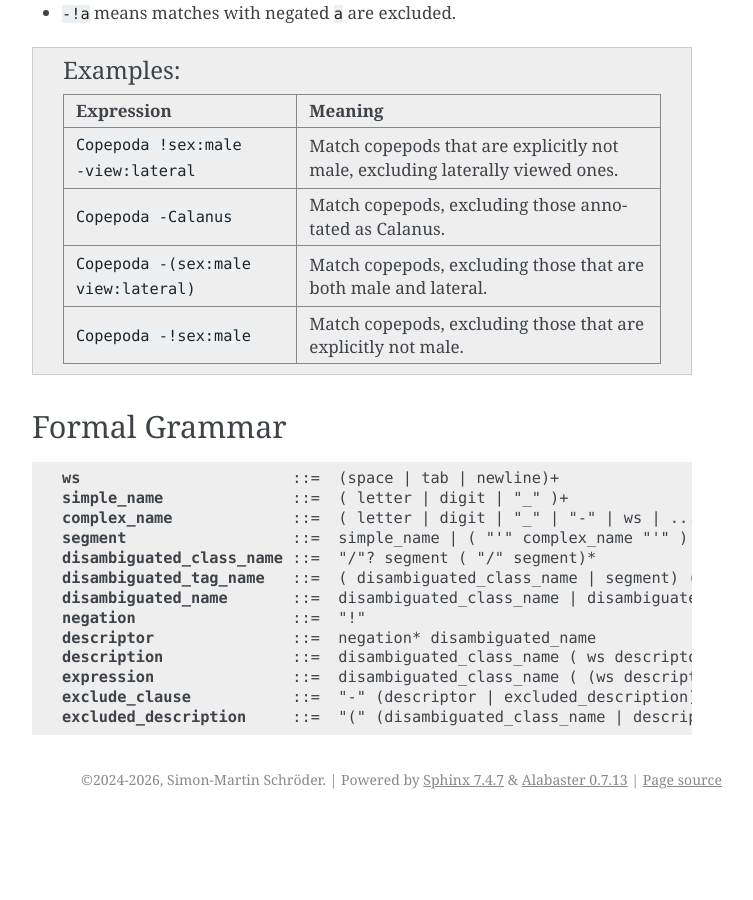
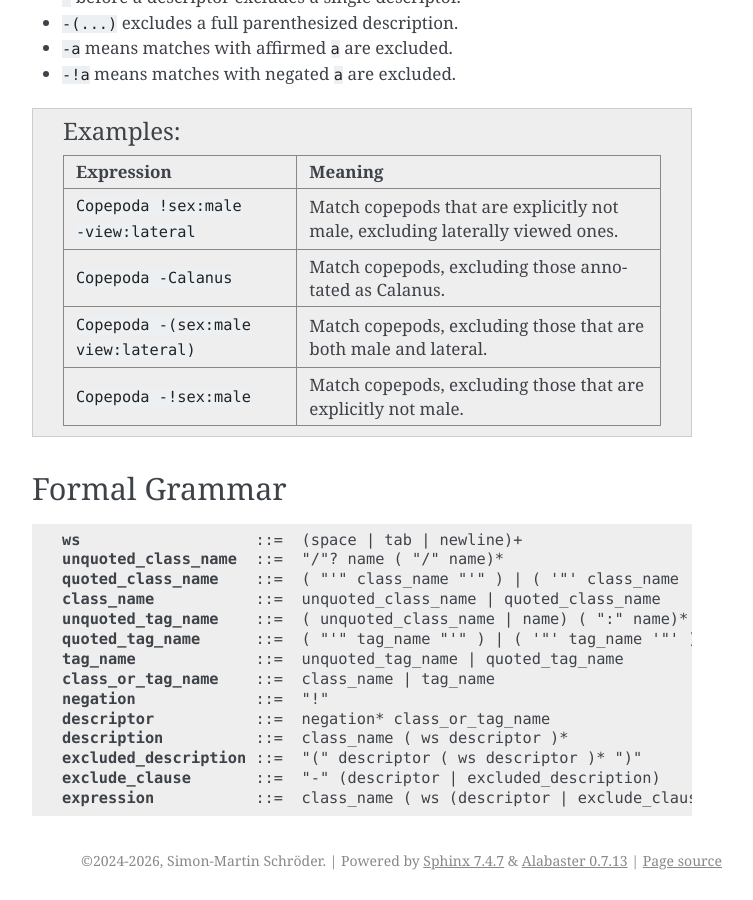
Before and after one commit to moi90/polytaxo, a Sphinx documentation site: the page built from docs/descriptions_expressions.rst, in a window 1280 px wide and 900 px high, scrolled down 3066 px. Shown: the whole window, without its empty margins (388-1141 px from the left). Built offline with Sphinx 7.4.7, drawn with Linux system fonts in a browser that asks for light colours; before the commit the page ends 3885 px from its top, so only the background shows below that; some of the changed text lies outside the part shown.

Commit message:
Clarify quoting rules for disambiguated names
Document that quoting applies to the full disambiguated name, not just individual segments.

Align the formal grammar with that rule for class and tag forms, and tighten expression/exclusion productions.

```diff
--- a/docs/descriptions_expressions.rst
+++ b/docs/descriptions_expressions.rst
@@ -93,6 +93,7 @@
 ~~~~~~~~~~~~
 
 Quoted names allow for the use of names that contain special characters or whitespace.
+Quoting applies to a full disambiguated name.
 
 .. admonition:: Example
 
@@ -104,6 +105,8 @@
 
         *   - ``'Turbinaria ornata'``
             - Quoted name containing whitespace.
+        *   - ``'Copepoda/Calanus hyperboreus'``
+            - Quoted disambiguated class name where one segment contains whitespace.
 
 Expressions
 -----------
@@ -149,16 +152,17 @@
     NB: The following grammar should be kept in sync with the description above and the implementation in :meth:`polytaxo.Taxonomy.parse_description` and :meth:`polytaxo.Taxonomy.parse_expression`.
 
 .. productionlist::
-   ws: (space | tab | newline)+
-   simple_name: ( letter | digit | "_" )+
-   complex_name: ( letter | digit | "_" | "-" | ws | ... )+
-   segment: simple_name | ( "'" complex_name "'" ) | ( '"' complex_name '"' )
-    disambiguated_class_name: "/"? segment ( "/" segment)*
-   disambiguated_tag_name: ( disambiguated_class_name | segment) ( ":" segment)*
-   disambiguated_name: disambiguated_class_name | disambiguated_tag_name
-   negation: "!"
-   descriptor: negation* disambiguated_name
-   description: disambiguated_class_name ( ws descriptor )*
-   expression: disambiguated_class_name ( (ws descriptor ) | ( ws exclude_clause ) )*
-   exclude_clause: "-" (descriptor | excluded_description)
-   excluded_description: "(" (disambiguated_class_name | descriptor) ( ws descriptor )* ")"
+    ws: (space | tab | newline)+
+    unquoted_class_name: "/"? name ( "/" name)*
+    quoted_class_name : ( "'" class_name "'" ) | ( '"' class_name '"' )
+    class_name: unquoted_class_name | quoted_class_name
+    unquoted_tag_name: ( unquoted_class_name | name) ( ":" name)*
+    quoted_tag_name : ( "'" tag_name "'" ) | ( '"' tag_name '"' )
+    tag_name: unquoted_tag_name | quoted_tag_name
+    class_or_tag_name: class_name | tag_name
+    negation: "!"
+    descriptor: negation* class_or_tag_name
+    description: class_name ( ws descriptor )*
+    excluded_description: "(" descriptor ( ws descriptor )* ")"
+    exclude_clause: "-" (descriptor | excluded_description)
+    expression: class_name ( ws (descriptor | exclude_clause ) )*
```
